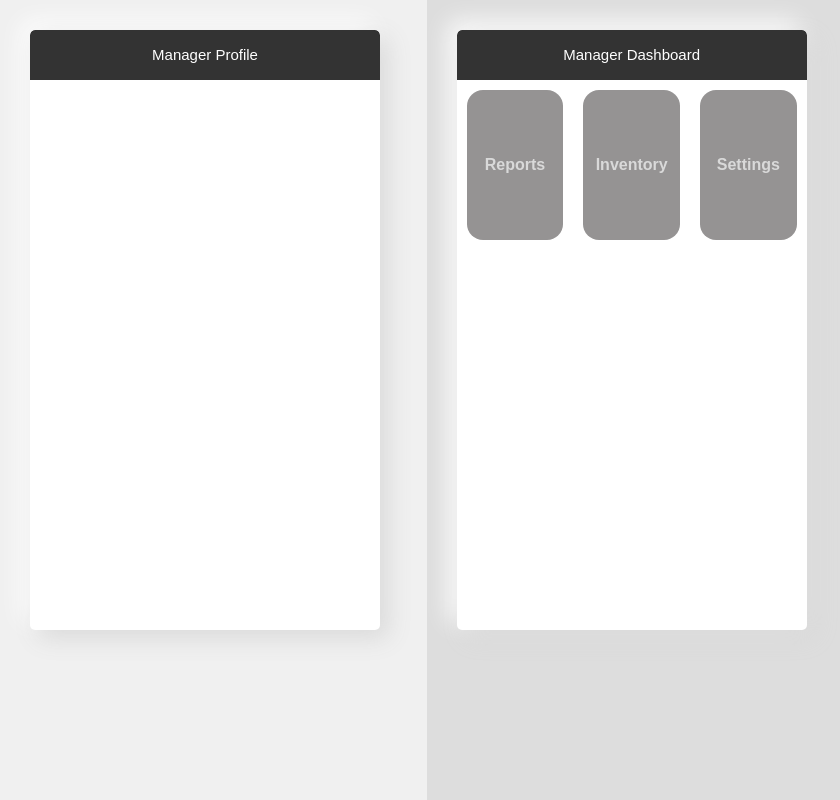
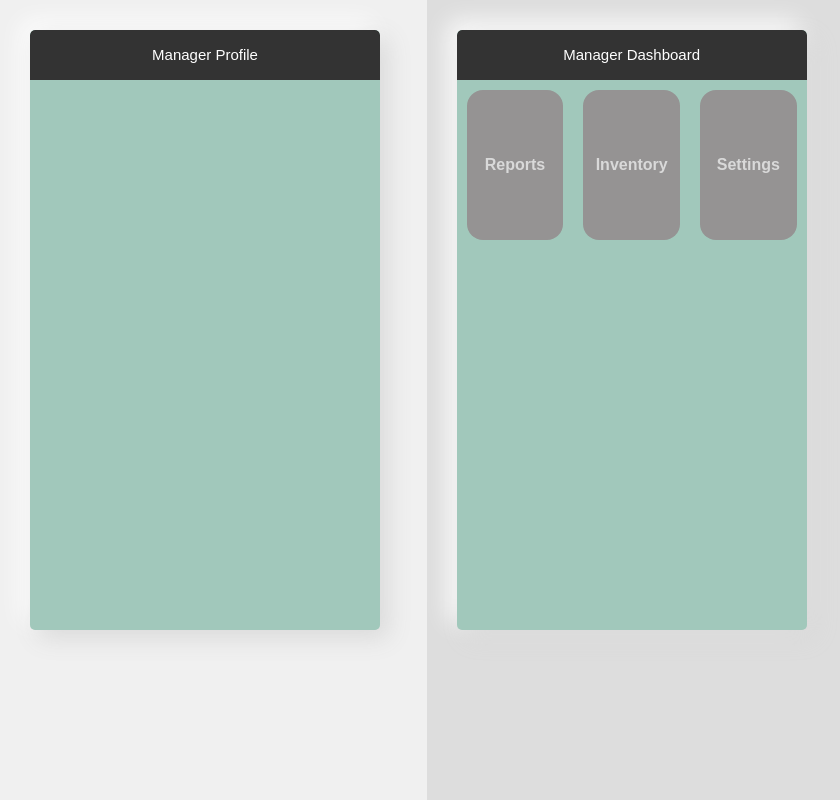
Before and after one commit to zigmr/CapstoneProject, a Flask app: template bytebloom_flask/templates/Manager_UI.html in a window 1280 px wide. Shown: the part 43-843 px from the top of the page, without its empty margins (0-840 px from the left). Run offline with Flask 3, Linux system fonts and the light colour scheme; the template is opened without the code that fills it, so the values that code supplies are empty.

Commit message:
Update Manager_UI.html

```diff
--- a/bytebloom_flask/templates/Manager_UI.html
+++ b/bytebloom_flask/templates/Manager_UI.html
@@ -47,7 +47,7 @@
         width: 350px;
         overflow: hidden;
         height: 600px;
-        background-color: #ffffff;
+        background-color: #a1c8bb;
         line-height: 40px;
         margin: 30px;
         border-radius: 5px;
```
